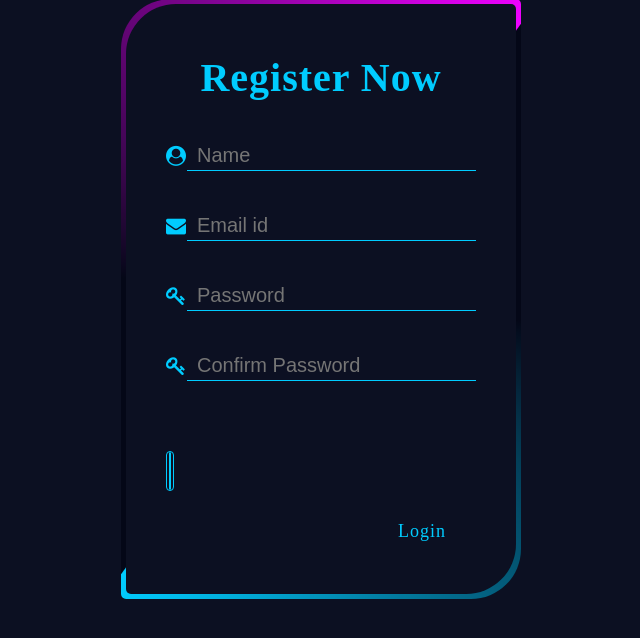
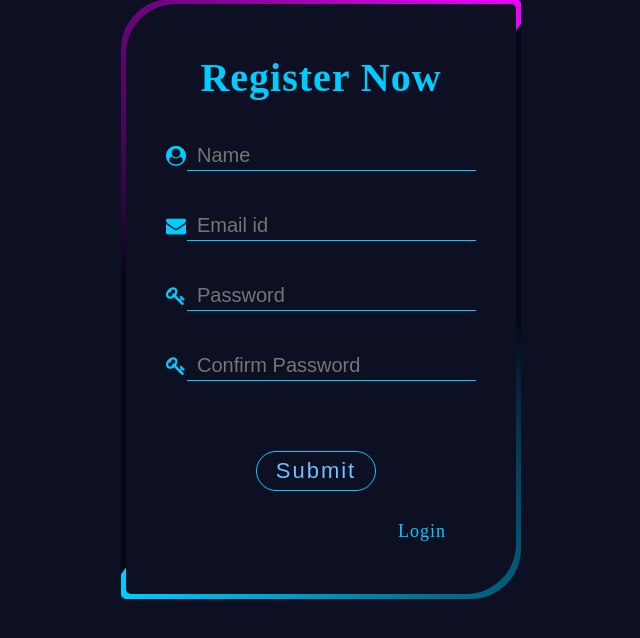
Before and after one commit to SMTAnsari/django-project-tmachine, a Django app: page /register in a window 1280 px wide. Shown: the part 136-774 px from the top of the page, without its empty margins (319-959 px from the left). Run offline with Django 4.2, Linux system fonts and the light colour scheme.

Commit message:
css work
Signed-off-by: S Mohamed Thamimul Ansari <mohamedthamimulansari07@gmail.com>

```diff
--- a/video/static/css/register.css
+++ b/video/static/css/register.css
@@ -125,13 +125,20 @@ h2{
 }
 
 
+#login_button{
+    position: relative;
+    width: 300px;
+    height: 40px;
+    transition: 1s;
+    margin-top: 70px;
+}
 
 .button_group{
     text-align-last: center;
 }
 
-.btn{
-    width: 40% !important;
+#btn{
+    width: 40%;
     height: 100%;
     text-decoration: none;
     z-index: 10;
@@ -146,7 +153,7 @@ h2{
     align-items: center;
 }
 
-.btn:hover, #btn:focus{
+#btn:hover, #btn:focus{
     background-color: #3f688054;
     color: #ffffff;
 }
@@ -154,30 +161,6 @@ h2{
 
 
 
-#login_button{
-  position: relative;
-    width: 20px;
-    height: 40px;
-    transition: 1s;
-    margin-top: 70px;
-
-}
-#login_button a{
-    position: absolute;
-    width: 40% !important;
-    height: 100%;
-    text-decoration: none;
-    z-index: 10;
-    cursor: pointer;
-    font-size: 22px;
-    letter-spacing: 2px;
-    border: 1px solid #00ccff;
-    border-radius: 50px;
-    background-color: #0c1022;
-    display: flex;
-    justify-content: center;
-    align-items: center;
-}
 .fotter {
     margin-top: 30px;
     display: flex;
--- a/video/templates/register.html
+++ b/video/templates/register.html
@@ -73,7 +73,7 @@
         </div>
 
      <div class="button_group" id="login_button">
-          <a href="Home"><input type="submit" class = 'btn' ></a>
+          <a href="Home"><input type="submit" id = 'btn' ></a>
         </div>
         <div class="fotter" style="justify-content: right;">
           <a href="login" style="color: #00ccff; padding-right: 30px;">Login</a>
```
